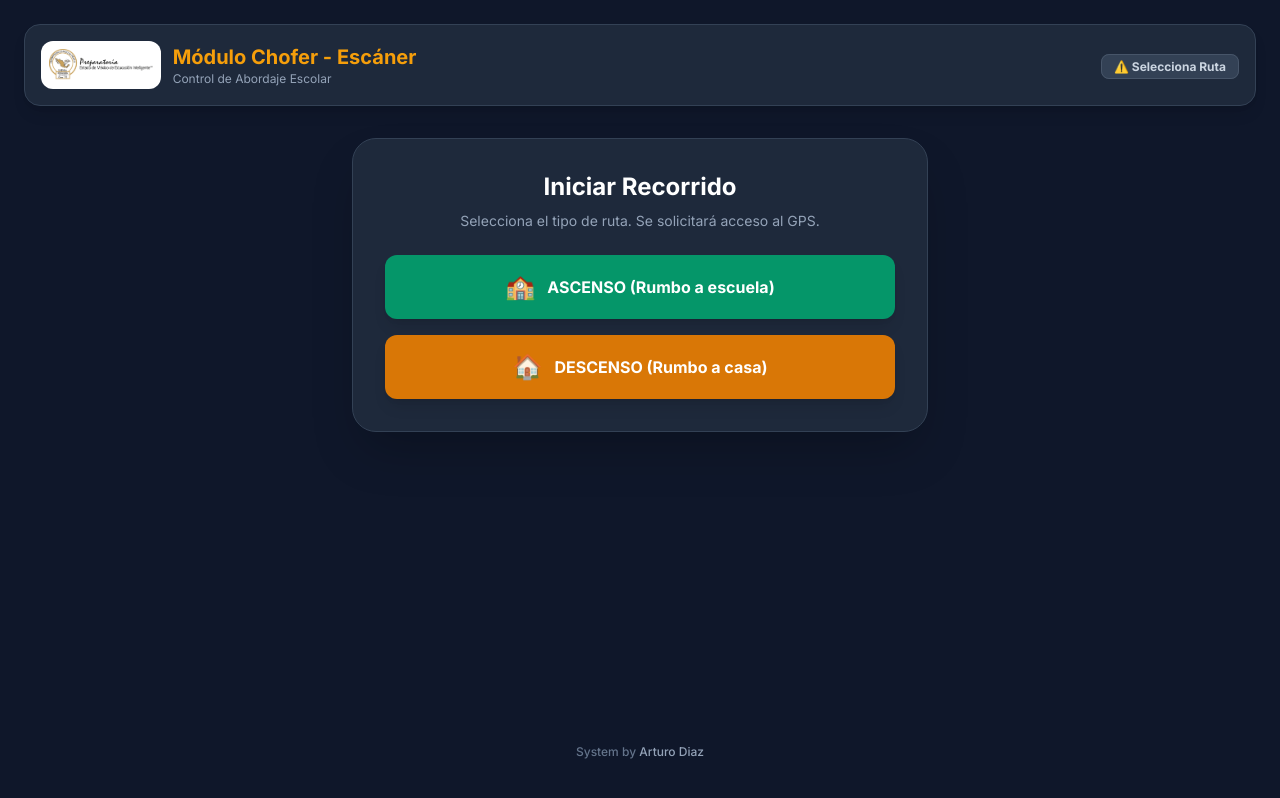
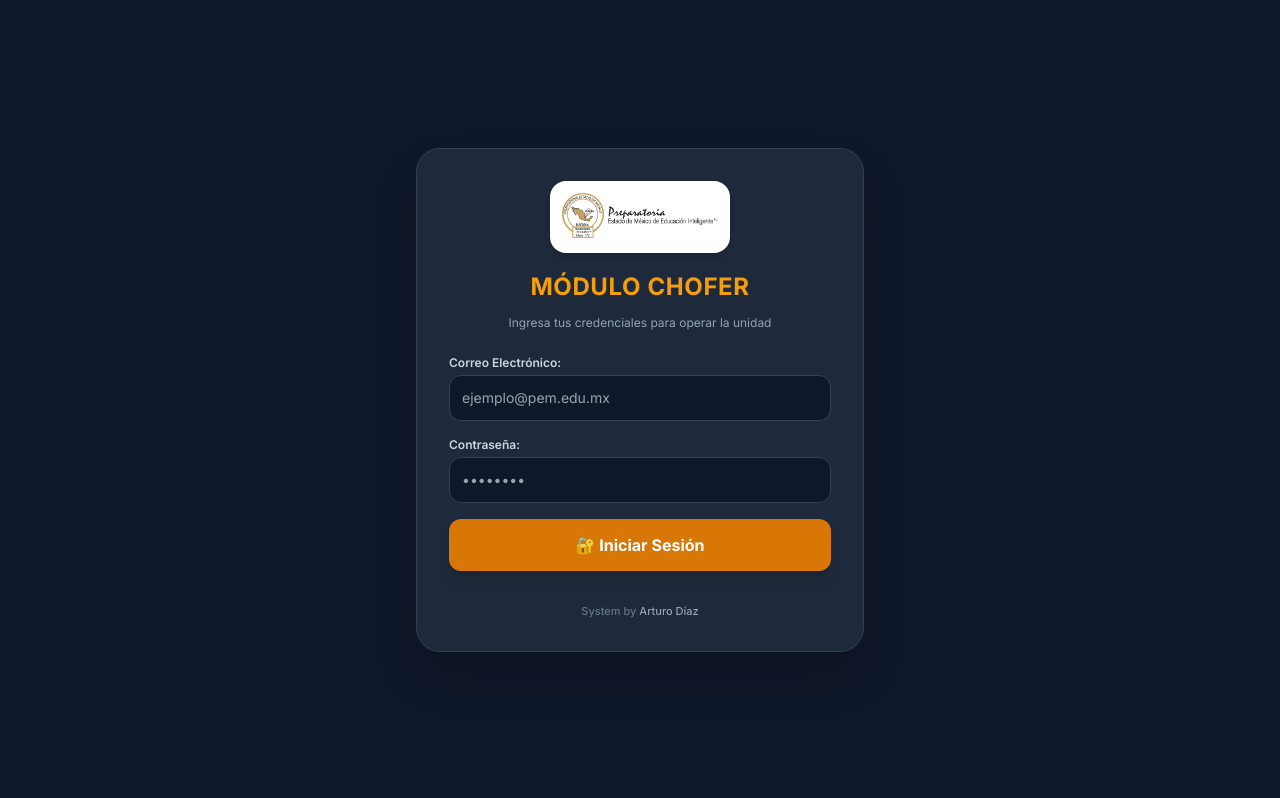
Before and after one commit to arturosupervision-art/SITE-PEM, a Next.js app: page /Chofer in a window 1280 px wide. Built offline with nearby package versions, Linux system fonts and the light colour scheme.

Commit message:
Update page.tsx

```diff
--- a/app/Chofer/page.tsx
+++ b/app/Chofer/page.tsx
@@ -1,9 +1,74 @@
 'use client';
 import { useState, useEffect, useRef } from 'react';
 import { supabase } from '../../lib/supabase';
-import { Html5QrcodeScanner } from 'html5-qrcode';
 
 export default function PantallaChofer() {
+  // ==========================================
+  // ESTADOS Y LÓGICA DE AUTENTICACIÓN / LOGIN
+  // ==========================================
+  const [usuarioLogueado, setUsuarioLogueado] = useState(false);
+  const [correo, setCorreo] = useState('');
+  const [contrasena, setContrasena] = useState('');
+  const [errorLogin, setErrorLogin] = useState('');
+  const [cargandoLogin, setCargandoLogin] = useState(false);
+  const [choferInfo, setChoferInfo] = useState<any>(null);
+
+  // Mantener la sesión activa en el navegador al recargar
+  useEffect(() => {
+    const sesionGuardada = sessionStorage.getItem('sesion_chofer');
+    if (sesionGuardada) {
+      setChoferInfo(JSON.parse(sesionGuardada));
+      setUsuarioLogueado(true);
+    }
+  }, []);
+
+  const handleLogin = async (e: React.FormEvent) => {
+    e.preventDefault();
+    setErrorLogin('');
+    setCargandoLogin(true);
+
+    try {
+      const { data, error } = await supabase
+        .from('usuarios')
+        .select('*')
+        .eq('correo', correo.trim())
+        .eq('contrasena', contrasena.trim())
+        .maybeSingle();
+
+      if (error || !data) {
+        setErrorLogin('Credenciales incorrectas.');
+        setCargandoLogin(false);
+        return;
+      }
+
+      // Validación estricta de Rol (Debe ser "chofer")
+      const rolUsuario = data.rol ? data.rol.toLowerCase().trim() : '';
+      if (rolUsuario !== 'chofer') {
+        setErrorLogin('Acceso denegado (Solo personal con rol Chofer).');
+        setCargandoLogin(false);
+        return;
+      }
+
+      // Login Exitoso
+      setChoferInfo(data);
+      setUsuarioLogueado(true);
+      sessionStorage.setItem('sesion_chofer', JSON.stringify(data));
+    } catch (err) {
+      setErrorLogin('Error de conexión al verificar el usuario.');
+    } finally {
+      setCargandoLogin(false);
+    }
+  };
+
+  const handleCerrarSesion = () => {
+    sessionStorage.removeItem('sesion_chofer');
+    setUsuarioLogueado(false);
+    setChoferInfo(null);
+  };
+
+  // ==========================================
+  // CÓDIGO ORIGINAL DEL MÓDULO CHOFER
+  // ==========================================
   const [busquedaManual, setBusquedaManual] = useState('');
   const [estadoPantalla, setEstadoPantalla] = useState<
     'ESPERANDO' | 'EXITO' | 'ERROR'
@@ -18,38 +83,11 @@ export default function PantallaChofer() {
     lng: number;
   } | null>(null);
 
-  // EFECTO PARA ACTIVAR LA CÁMARA
   useEffect(() => {
-    if (modoRuta && estadoPantalla === 'ESPERANDO') {
-      // Configuramos el escáner para que lea códigos QR y de barras
-      const scanner = new Html5QrcodeScanner(
-        'reader',
-        { fps: 10, qrbox: { width: 250, height: 250 } },
-        false
-      );
-
-      scanner.render(
-        (decodedText) => {
-          scanner.clear(); // Apagamos la cámara al leer con éxito
-          procesarCodigo(decodedText);
-        },
-        (errorMessage) => {
-          // Ignoramos errores continuos de lectura para no saturar la consola
-        }
-      );
-
-      return () => {
-        // Limpiamos el escáner si el componente se desmonta o cambia de estado
-        scanner.clear().catch((error) => console.error('Error al limpiar cámara', error));
-      };
-    }
-  }, [modoRuta, estadoPantalla]);
-
-  useEffect(() => {
-    if (modoRuta && inputRef.current && estadoPantalla === 'ESPERANDO') {
+    if (usuarioLogueado && modoRuta && inputRef.current && estadoPantalla === 'ESPERANDO') {
       inputRef.current.focus();
     }
-  }, [estadoPantalla, modoRuta]);
+  }, [estadoPantalla, modoRuta, usuarioLogueado]);
 
   const reproducirSonido = (tipo: 'EXITO' | 'ERROR') => {
     try {
@@ -157,23 +195,6 @@ export default function PantallaChofer() {
         ? `https://maps.google.com/?q=${ubicacion.lat},${ubicacion.lng}`
         : '';
 
-      // ==============================================================
-      // SOLUCIÓN ZONA HORARIA DEFINITIVA
-      // ==============================================================
-      // 1. Obtenemos la hora local forzada a Ciudad de México
-      const mxDate = new Date(new Date().toLocaleString("en-US", {timeZone: "America/Mexico_City"}));
-
-      // 2. Extraemos cada componente para armar el formato ISO nosotros mismos
-      const year = mxDate.getFullYear();
-      const month = String(mxDate.getMonth() + 1).padStart(2, '0');
-      const day = String(mxDate.getDate()).padStart(2, '0');
-      const hours = String(mxDate.getHours()).padStart(2, '0');
-      const minutes = String(mxDate.getMinutes()).padStart(2, '0');
-      const seconds = String(mxDate.getSeconds()).padStart(2, '0');
-
-      // 3. Le añadimos explícitamente el indicador -06:00 (Hora del Centro)
-      const fechaHoraLocal = `${year}-${month}-${day}T${hours}:${minutes}:${seconds}-06:00`;
-
       const { error: errorRegistro } = await supabase.from('registros_transporte').insert([
         {
           alumno_id: alumno.id,
@@ -182,8 +203,7 @@ export default function PantallaChofer() {
           telefono_tutor: alumno.telefono_tutor,
           tipo_movimiento: modoRuta === 'ASCENSO' ? 'Ascenso' : 'Descenso',
           ubicacion_gps: enlaceMaps,
-          unidad_transporte: '1',
-          fecha_hora: fechaHoraLocal // <-- AHORA SÍ IMPACTA DIRECTO EN TU COLUMNA
+          unidad_transporte: '1'
         },
       ]);
 
@@ -192,7 +212,7 @@ export default function PantallaChofer() {
       }
 
       if (alumno.correo_tutor) {
-        const horaActual = mxDate.toLocaleTimeString('es-MX', {
+        const horaActual = new Date().toLocaleTimeString('es-MX', {
           hour: '2-digit', minute: '2-digit', hour12: true
         });
 
@@ -225,6 +245,87 @@ export default function PantallaChofer() {
     procesarCodigo(busquedaManual);
   };
 
+  // ==========================================
+  // VISTA 1: FORMULARIO DE LOGIN (SI NO ESTÁ LOGUEADO)
+  // ==========================================
+  if (!usuarioLogueado) {
+    return (
+      <main className="min-h-screen bg-slate-900 text-white flex flex-col justify-center items-center p-6 select-none">
+        <div className="w-full max-w-md bg-slate-800 p-8 rounded-3xl border border-slate-700 shadow-2xl space-y-6">
+
+          <div className="text-center space-y-3">
+            <div className="bg-white p-3 rounded-2xl inline-block shadow-md">
+              <img
+                src="/logo negro.png"
+                alt="Logo"
+                className="h-12 w-auto object-contain mx-auto"
+              />
+            </div>
+            <h1 className="text-2xl font-bold text-amber-500 uppercase tracking-wide">
+              Módulo Chofer
+            </h1>
+            <p className="text-xs text-slate-400">
+              Ingresa tus credenciales para operar la unidad
+            </p>
+          </div>
+
+          {errorLogin && (
+            <div className="bg-red-950/80 border border-red-500/50 p-4 rounded-xl text-center">
+              <p className="text-red-300 text-sm font-semibold">{errorLogin}</p>
+            </div>
+          )}
+
+          <form onSubmit={handleLogin} className="space-y-4">
+            <div>
+              <label className="block text-xs font-semibold text-slate-300 mb-1">
+                Correo Electrónico:
+              </label>
+              <input
+                type="email"
+                required
+                value={correo}
+                onChange={(e) => setCorreo(e.target.value)}
+                placeholder="ejemplo@pem.edu.mx"
+                className="w-full bg-slate-900 border border-slate-700 rounded-xl p-3 text-sm text-white focus:border-amber-500 outline-none transition-colors"
+              />
+            </div>
+
+            <div>
+              <label className="block text-xs font-semibold text-slate-300 mb-1">
+                Contraseña:
+              </label>
+              <input
+                type="password"
+                required
+                value={contrasena}
+                onChange={(e) => setContrasena(e.target.value)}
+                placeholder="••••••••"
+                className="w-full bg-slate-900 border border-slate-700 rounded-xl p-3 text-sm text-white focus:border-amber-500 outline-none transition-colors"
+              />
+            </div>
+
+            <button
+              type="submit"
+              disabled={cargandoLogin}
+              className="w-full bg-amber-600 hover:bg-amber-500 disabled:bg-slate-700 text-white font-bold py-3.5 rounded-xl transition-colors shadow-lg mt-2 flex items-center justify-center gap-2"
+            >
+              {cargandoLogin ? 'Verificando...' : '🔐 Iniciar Sesión'}
+            </button>
+          </form>
+
+          <footer className="text-center pt-2">
+            <p className="text-[11px] text-slate-500 font-medium">
+              System by <span className="text-slate-400">Arturo Díaz</span>
+            </p>
+          </footer>
+        </div>
+      </main>
+    );
+  }
+
+  // ==========================================
+  // VISTA 2: PANTALLA PRINCIPAL (LOGUEADO)
+  // ==========================================
   return (
     <main className="min-h-screen bg-slate-900 text-white flex flex-col justify-between p-6 select-none">
       <header className="flex justify-between items-center bg-slate-800 p-4 rounded-2xl border border-slate-700 shadow-lg">
@@ -241,10 +342,11 @@ export default function PantallaChofer() {
               Módulo Chofer - Escáner
             </h1>
             <p className="text-xs text-slate-400">
-              Control de Abordaje Escolar
+              Conductor: <span className="text-slate-200 font-semibold">{choferInfo?.nombre || 'Chofer Activo'}</span>
             </p>
           </div>
         </div>
+        <div className="flex items-center gap-3">
           <div className="text-right">
             {modoRuta ? (
               <div className="flex flex-col items-end">
@@ -261,6 +363,14 @@ export default function PantallaChofer() {
                 ⚠️ Selecciona Ruta
               </span>
             )}
+          </div>
+          <button
+            onClick={handleCerrarSesion}
+            title="Cerrar Sesión"
+            className="bg-slate-700 hover:bg-red-900/60 hover:border-red-500 border border-slate-600 text-xs px-3 py-2 rounded-xl transition-all text-slate-300"
+          >
+            🚪 Salir
+          </button>
         </div>
       </header>
 
@@ -296,23 +406,22 @@ export default function PantallaChofer() {
           <div className="bg-slate-800 p-8 rounded-3xl border border-slate-700 shadow-2xl space-y-6 relative">
             <button
               onClick={() => setModoRuta(null)}
-              className="absolute top-4 right-4 text-xs bg-slate-700 hover:bg-slate-600 px-3 py-1 rounded border border-slate-500 transition-colors z-10"
+              className="absolute top-4 right-4 text-xs bg-slate-700 hover:bg-slate-600 px-3 py-1 rounded border border-slate-500 transition-colors"
             >
               Cambiar Ruta
             </button>
 
+            <div className="w-24 h-24 bg-slate-900 rounded-full flex items-center justify-center mx-auto border-4 border-amber-500/30 animate-pulse mt-4">
+              <span className="text-4xl">📱</span>
+            </div>
             <div>
               <h2 className="text-2xl font-bold text-white mb-2">
                 Listo para escanear
               </h2>
-              <p className="text-slate-400 text-sm mb-4">
-                Enfoca el código QR/Barras del alumno o ingresa la matrícula manualmente.
+              <p className="text-slate-400 text-sm">
+                Escanea con la cámara de tu celular o ingresa la matrícula del
+                alumno.
               </p>
-            </div>
-
-            {/* CONTENEDOR DE LA CÁMARA */}
-            <div className="w-full max-w-sm mx-auto overflow-hidden rounded-2xl border-4 border-amber-500/30 bg-slate-950 mb-4 shadow-inner">
-              <div id="reader" className="w-full"></div>
             </div>
 
             <form onSubmit={handleSubmit} className="flex gap-2">
```
Lines whose indentation alone changed are shown as unchanged.
